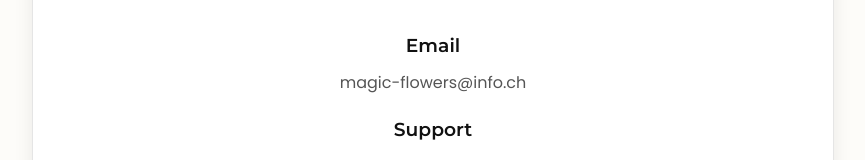
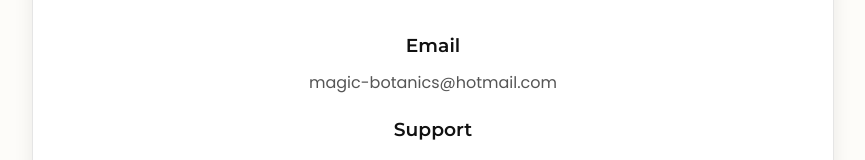
Before and after one commit to LesRhabilleurs/Magic-Flowers, a React (Vite) app: page /contact in a window 1280 px wide. Shown: the part 1073-1233 px from the top of the page, without its empty margins (207-1072 px from the left). Built offline with nearby package versions, Linux system fonts and the light colour scheme.

Commit message:
Update contact email in Contact.jsx

```diff
--- a/src/pages/Contact.jsx
+++ b/src/pages/Contact.jsx
@@ -71,7 +71,7 @@ export default function Contact() {
 
         <div className="contact-info">
           <h3>Email</h3>
-          <p>magic-flowers@info.ch</p>
+          <p>magic-botanics@hotmail.com</p>
 
           <h3>Support</h3>
           <p>Lundi - Vendredi : 18h - 22h</p>
```
